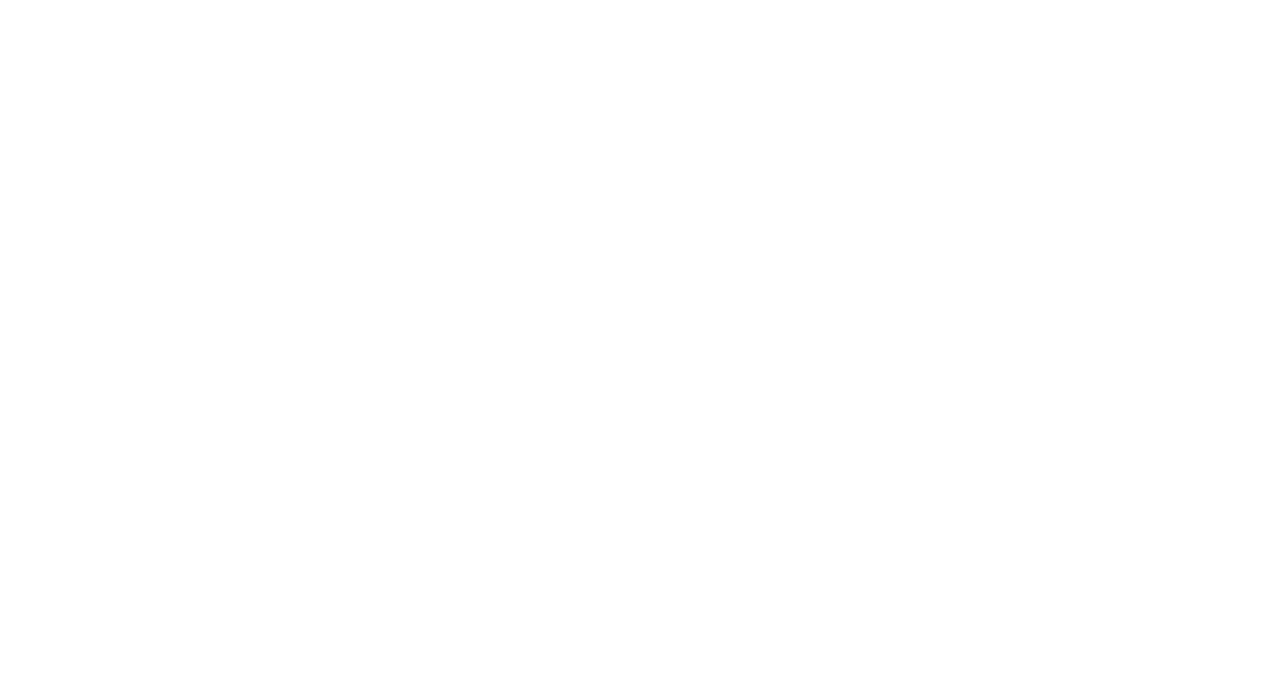
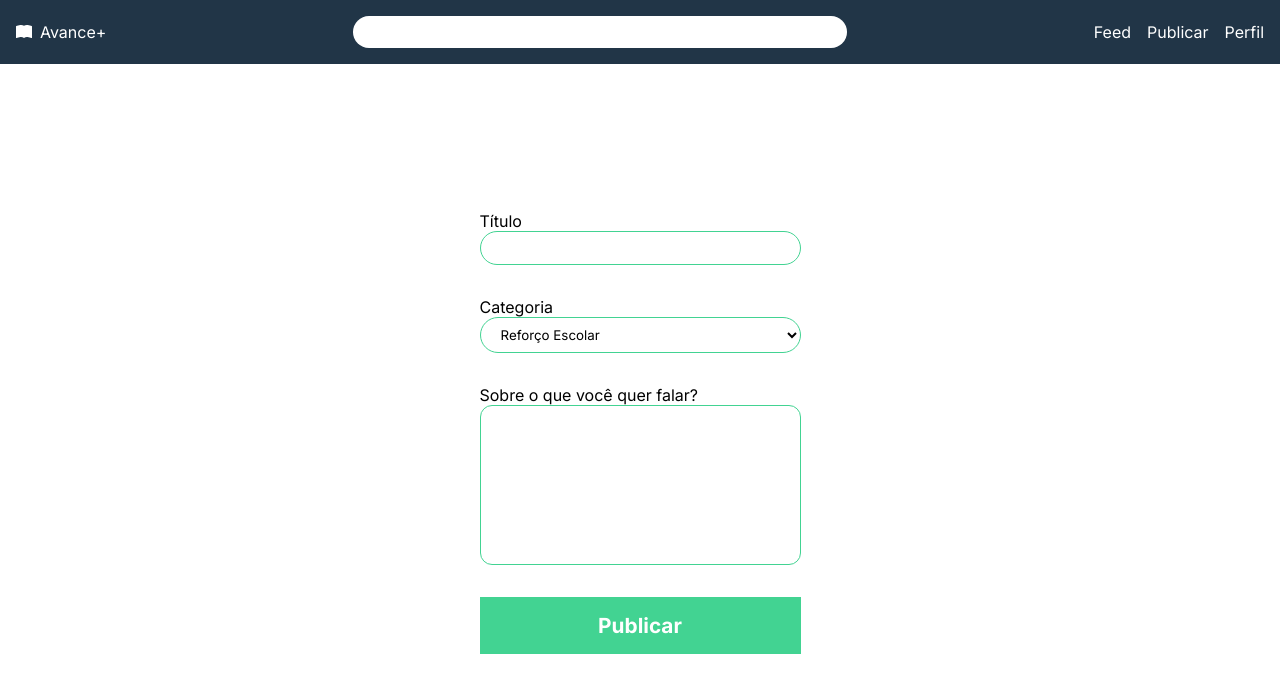
Before and after one commit to Avance-Mais/website-VUE, a Vue app: page /postagem in a window 1280 px wide. Before the commit this address had no page. Shown: the top 692 px of the page. Built offline with nearby package versions, Linux system fonts and the light colour scheme.

Commit message:
feat: adiciona a tela de postagem

```diff
--- a/src/assets/global.css
+++ b/src/assets/global.css
@@ -24,7 +24,8 @@ li {
   flex-direction: column;
 }
 
-.label-input > input {
+.label-input > input,
+select {
   border: var(--cor-primaria) 1px solid;
   padding: 0.5rem 1rem;
   width: 321px;
@@ -36,8 +37,7 @@ input:focus {
   outline: none;
 }
 
-
-.submit{
+.submit {
   background-color: var(--cor-primaria);
   border: 0;
   padding: 1rem;
@@ -46,7 +46,7 @@ input:focus {
   font-size: 1.3rem;
 }
 
-a{
+a {
   color: var(--cor-escura);
   text-decoration: none;
 }
--- a/src/router/index.js
+++ b/src/router/index.js
@@ -18,6 +18,11 @@ const router = createRouter({
       name: "login",
       component: () => import("../views/LoginView.vue"),
     },
+    {
+      path: "/postagem",
+      name: "postagem",
+      component: () => import("../views/PostagemView.vue"),
+    },
   ],
 });
 
--- /dev/null
+++ b/src/views/PostagemView.vue
@@ -0,0 +1,76 @@
+<script setup>
+import HeaderComponent from "@/components/HeaderComponent.vue";
+</script>
+
+<template>
+  <div class="layout">
+    <header>
+      <HeaderComponent />
+    </header>
+    <main class="main">
+      <div class="recipiente">
+        <form>
+          <div class="label-input">
+            <label for="titulo">Título</label>
+            <input type="text" name="titulo-postagem" />
+          </div>
+          <div class="label-input">
+            <label for="categoria">Categoria</label>
+            <select name="categoria" id="">
+              <option value="reforco">Reforço Escolar</option>
+              <option value="enem">Enem</option>
+              <option value="concurso">Concurso Públicos</option>
+              <option value="linguagens">Linguagens</option>
+              <option value="vestibulares">Vestibulares</option>
+            </select>
+          </div>
+          <div class="label-input">
+            <label for="postagem">Sobre o que você quer falar?</label>
+            <textarea
+              name="post-descricao"
+              id=""
+              rows="14"
+              class="post-descricao"
+            ></textarea>
+          </div>
+          <input type="submit" class="submit" value="Publicar" />
+        </form>
+      </div>
+    </main>
+  </div>
+</template>
+
+<style scoped>
+.layout {
+  display: flex;
+  flex-direction: column;
+  min-height: 100vh;
+}
+
+.main {
+  flex: 1;
+  display: flex;
+  flex-direction: column;
+  justify-content: center;
+  align-items: center;
+  gap: 0.5rem;
+}
+
+form {
+  display: flex;
+  flex-direction: column;
+  justify-content: center;
+  gap: 2rem;
+}
+
+.post-descricao {
+  height: 20vh;
+  border: var(--cor-primaria) solid 1px;
+  border-radius: 12px;
+  resize: none;
+}
+
+select {
+  background-color: #ffffff;
+}
+</style>
```
Lines whose indentation alone changed are shown as unchanged.
